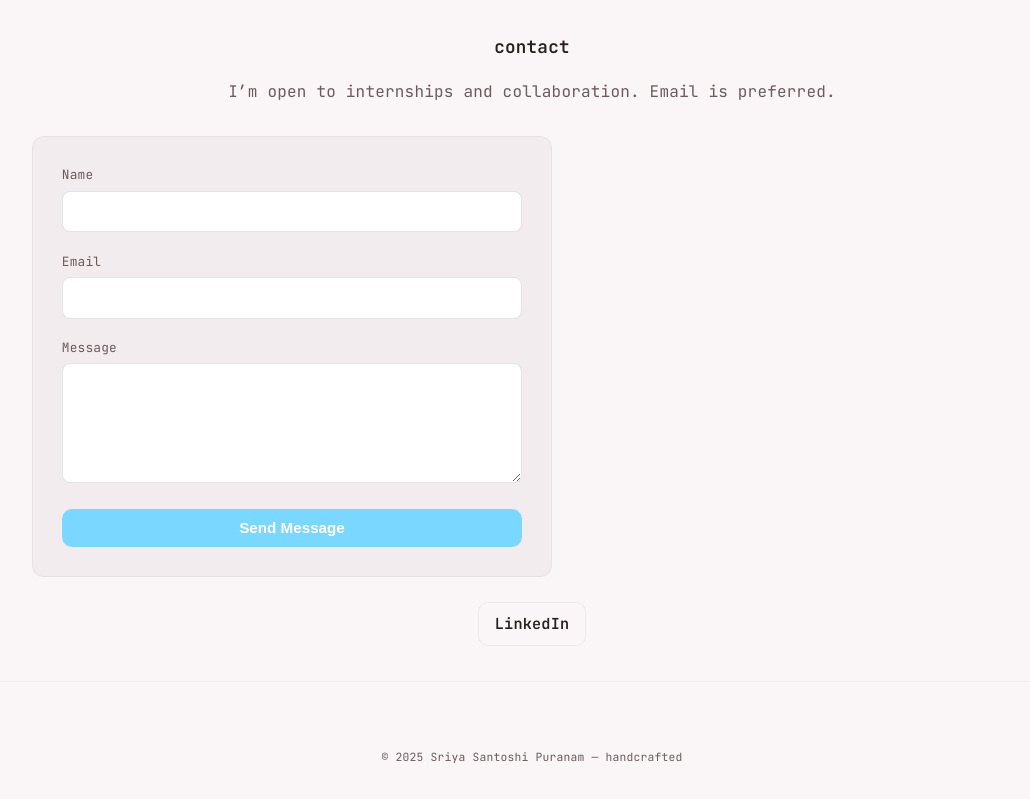
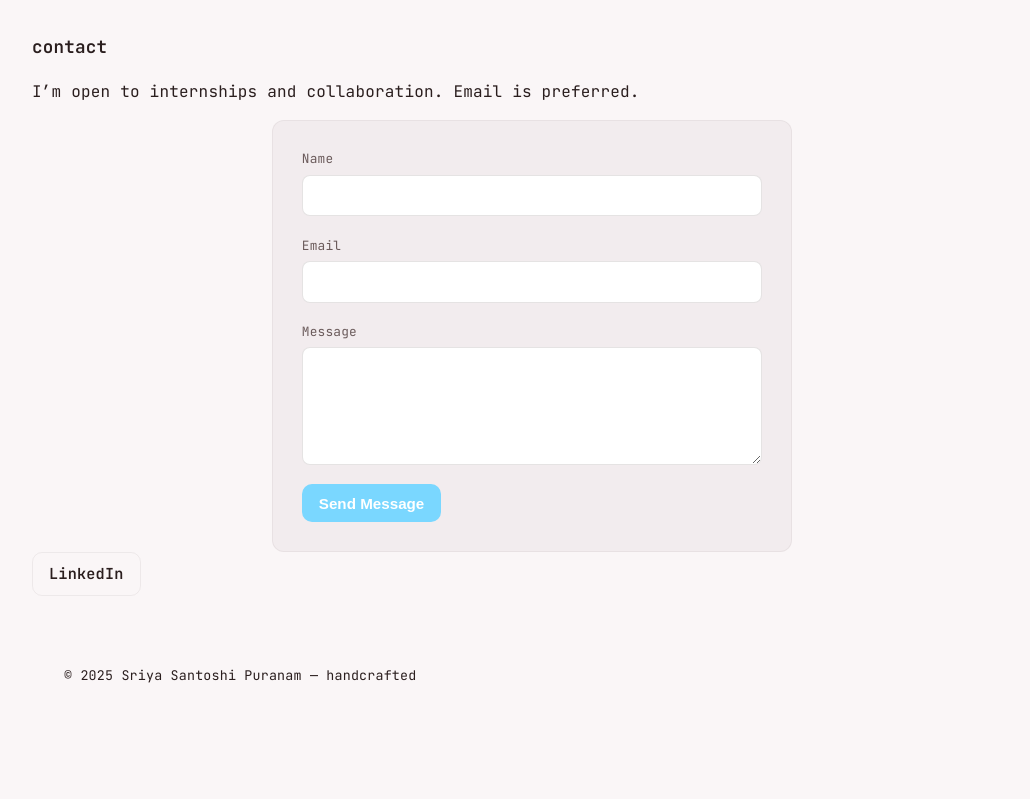
Before and after one commit to sriyasantoshi/Portfolio, a plain HTML site: page contact.html in a window 1280 px wide. Shown: the part 115-914 px from the top of the page, without its empty margins (108-1138 px from the left). After the commit the page ends 834 px from the top, so only its background shows below. Drawn offline with nearby package versions, Linux system fonts and the light colour scheme.

Commit message:
Update style.css

```diff
--- a/style.css
+++ b/style.css
@@ -21,8 +21,7 @@ body{
   letter-spacing:0.2px;
 }
 
-/* Container */
-.container{ max-width:1000px; margin:0 auto; padding:2.0rem; }
+.container{ max-width:1000px; margin:0 auto; padding:2rem; }
 
 /* Header */
 .site-header{
@@ -37,14 +36,14 @@ body{
 .brand-name{ font-size:1.05rem; font-weight:600; color:var(--text); }
 .brand-sub{ font-size:0.78rem; color:var(--muted); margin-top:4px; }
 
-/* Nav */
 .main-nav a{
   text-decoration:none;
   color:var(--muted);
   margin-left:18px;
   font-size:0.92rem;
+  transition: color 0.3s ease;
 }
-.main-nav a:hover{ color:var(--text); border-bottom:2px solid transparent; }
+.main-nav a:hover{ color:var(--accent); }
 
 /* Hero */
 .hero{ padding-top:3.2rem; padding-bottom:2.4rem; text-align:left; }
@@ -52,6 +51,7 @@ body{
 .hero-lead{ color:var(--muted); margin-bottom:1.2rem; max-width:70ch; }
 .hero-cta{ display:flex; gap:0.8rem; }
 
+/* Buttons */
 .btn{
   display:inline-block;
   padding:0.6rem 1rem;
@@ -62,7 +62,9 @@ body{
   border: 1px solid transparent;
   background:var(--accent);
   color:white;
+  transition: all 0.2s ease;
 }
+.btn:hover{ transform: scale(1.05); }
 .btn.ghost{
   background:transparent;
   color:var(--text);
@@ -73,20 +75,6 @@ body{
 .section{ padding:2.2rem 0; border-top:1px solid rgba(42,30,30,0.04); }
 .section-title{ font-size:1.1rem; text-transform:lowercase; margin:0 0 1.2rem 0; color:var(--text); }
 
-/* About */
-.about-grid{ display:grid; grid-template-columns: 1fr 320px; gap:2rem; align-items:start; }
-.about-text p{ color:var(--muted); margin-bottom:1rem; }
-
-/* Contact card */
-.contact-card{
-  background:var(--card);
-  border-radius:var(--radius);
-  padding:1rem;
-  border:1px solid rgba(42,30,30,0.04);
-}
-.contact-row{ display:flex; justify-content:space-between; margin-bottom:0.6rem; color:var(--muted); }
-.contact-row a{ color:var(--text); text-decoration:none; font-weight:600; }
-
 /* Projects grid */
 .projects-grid{ display:grid; grid-template-columns:repeat(auto-fit,minmax(240px,1fr)); gap:1rem; }
 .project-card{
@@ -94,11 +82,14 @@ body{
   border-radius:var(--radius);
   padding:1.2rem;
   border:1px solid rgba(42,30,30,0.05);
+  transition: transform 0.2s ease, box-shadow 0.2s ease;
+}
+.project-card:hover{
+  transform: translateY(-5px);
+  box-shadow: 0 8px 20px rgba(0,0,0,0.08);
 }
 .project-title{ margin:0 0 0.6rem 0; font-size:1.05rem; color:var(--text); }
 .project-desc{ color:var(--muted); margin-bottom:0.8rem; }
-.project-meta{ color:var(--muted); font-size:0.85rem; margin-bottom:0.8rem; }
-.project-link{ text-decoration:none; color:var(--accent); font-weight:700; }
 
 /* Skills */
 .skill-grid{ display:flex; gap:1rem; flex-wrap:wrap; }
@@ -113,37 +104,7 @@ body{
 .skill-list{ margin:0; padding-left:1rem; color:var(--muted); }
 .skill-list li{ margin-bottom:0.5rem; }
 
-/* Contact actions */
-.contact-actions{ display:flex; gap:0.8rem; margin-top:1rem; }
-
-/* Footer */
-.site-footer{ padding:2rem 0; color:var(--muted); border-top:1px solid rgba(42,30,30,0.04); text-align:center; font-size:0.85rem; }
-
-/* Responsive */
-@media (max-width:900px){
-  .about-grid{ grid-template-columns:1fr; }
-  .main-nav{ display:none; }
-  .hero-title{ font-size:2rem; }
-}
-
-#contact {
-  text-align: center;
-}
-
-#contact .muted {
-  margin-bottom: 2rem;
-  color: var(--muted);
-}
-
-/* Override flex from earlier */
-.contact-actions {
-  display: flex;
-  flex-direction: column;
-  align-items: center;
-  gap: 1.2rem;
-}
-
-/* Contact form card */
+/* Contact form */
 .contact-form {
   width: 100%;
   max-width: 520px;
@@ -151,56 +112,16 @@ body{
   padding: 1.8rem;
   border-radius: var(--radius);
   border: 1px solid rgba(42,30,30,0.05);
+  margin: 0 auto;
 }
-
-/* Fields */
-.form-group {
-  display: flex;
-  flex-direction: column;
-  align-items: flex-start;
-  margin-bottom: 1.2rem;
-}
-
-.form-group label {
-  font-size: 0.8rem;
-  margin-bottom: 6px;
-  color: var(--muted);
-}
-
-/* Inputs */
+.form-group { display:flex; flex-direction:column; margin-bottom:1.2rem; }
+.form-group label { font-size:0.8rem; margin-bottom:6px; color: var(--muted); }
 .contact-form input,
 .contact-form textarea {
-  width: 100%;
-  font-family: var(--mono);
-  font-size: 0.9rem;
-  padding: 0.65rem 0.75rem;
-  border-radius: 8px;
-  border: 1px solid rgba(42,30,30,0.12);
-  background: #fff;
-  color: var(--text);
-}
-
-/* Focus state */
-.contact-form input:focus,
-.contact-form textarea:focus {
-  outline: none;
-  border-color: var(--accent);
-  box-shadow: 0 0 0 2px rgba(122, 215, 255, 0.35);
-}
-
-/* Textarea size */
-.contact-form textarea {
-  resize: vertical;
-  min-height: 120px;
-}
-
-/* Submit button */
-.contact-form .btn {
-  width: 100%;
-  margin-top: 0.4rem;
-}
-
-/* LinkedIn button spacing */
-#contact .btn.ghost {
-  margin-top: 0.6rem;
-}
+  width:100%;
+  font-family:var(--mono);
+  font-size:0.9rem;
+  padding:0.65rem 0.75rem;
+  border-radius:8px;
+  border:1px solid rgba(42,30,30,0.12);
+  background:#fff
```
